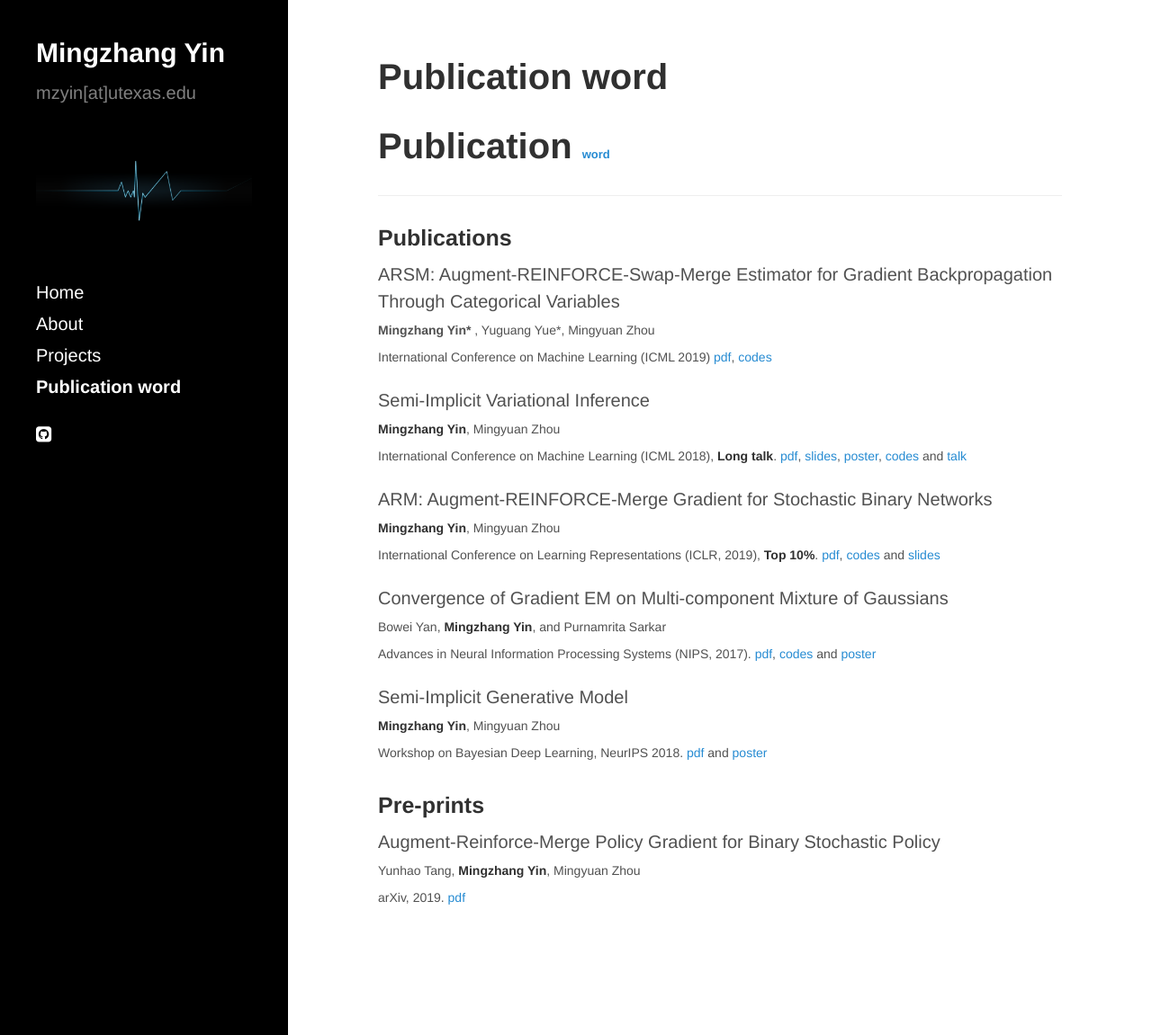
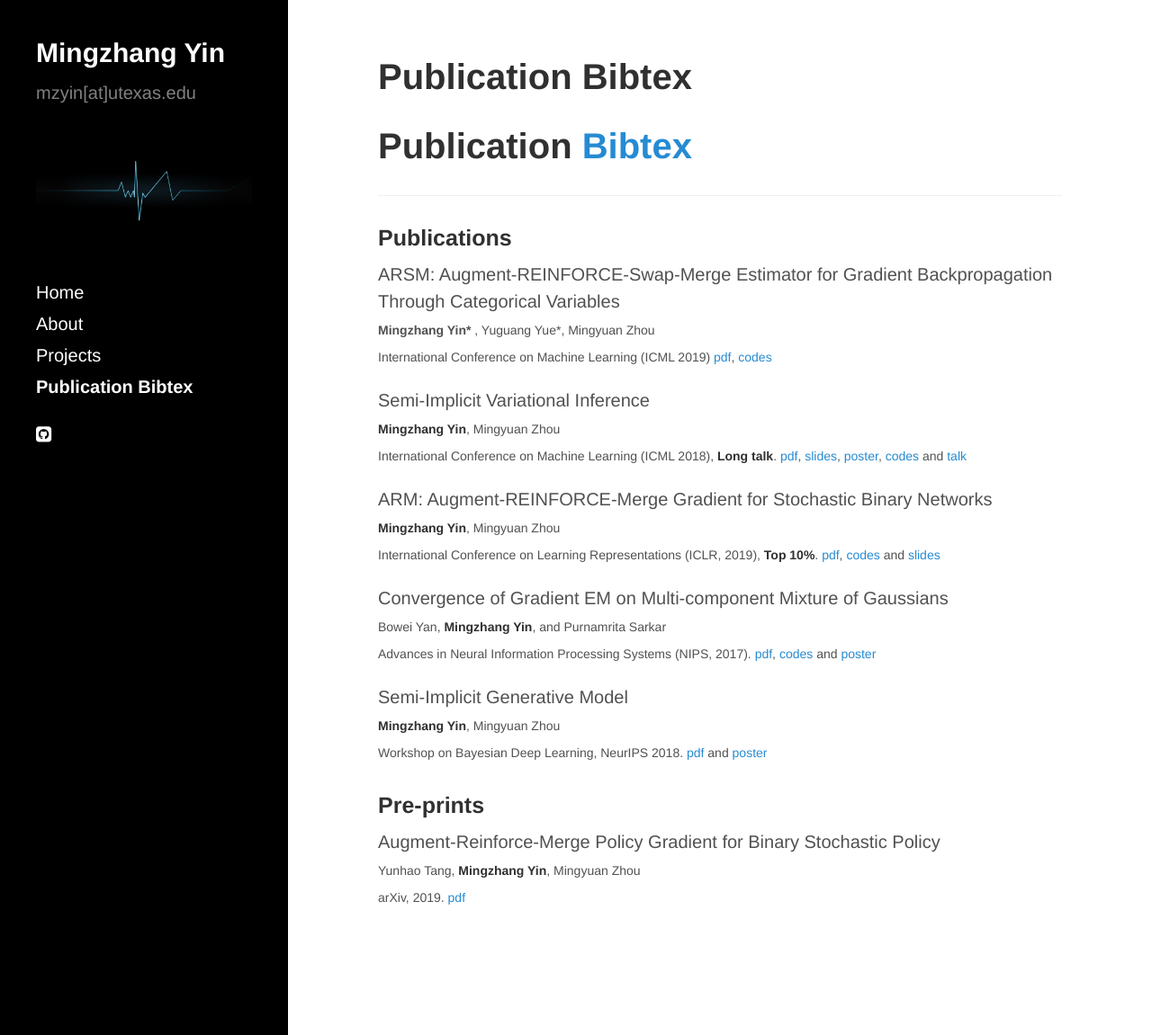
Before and after one commit to mingzhang-yin/mingzhang-yin.github.io, a Jekyll site: the page built from publications.md, in a window 1280 px wide and 1151 px high. Shown: the whole window at 90% size. Built offline with Jekyll 4.4.1, drawn with Linux system fonts in a browser that asks for light colours; nearby versions of some CDN libraries; our own code applies the rules of GitHub Pages for plain Markdown files.

Commit message:
Update publications.md

```diff
--- a/publications.md
+++ b/publications.md
@@ -1,5 +1,5 @@
 
-# Publication [<span style="font-size:small;">word</span>](https://mingzhang-yin.github.io/assets/pdfs/reference.bib)
+# Publication [<span style="font-size:h3;">Bibtex</span>](https://mingzhang-yin.github.io/assets/pdfs/reference.bib)
 
 ___
 
```
